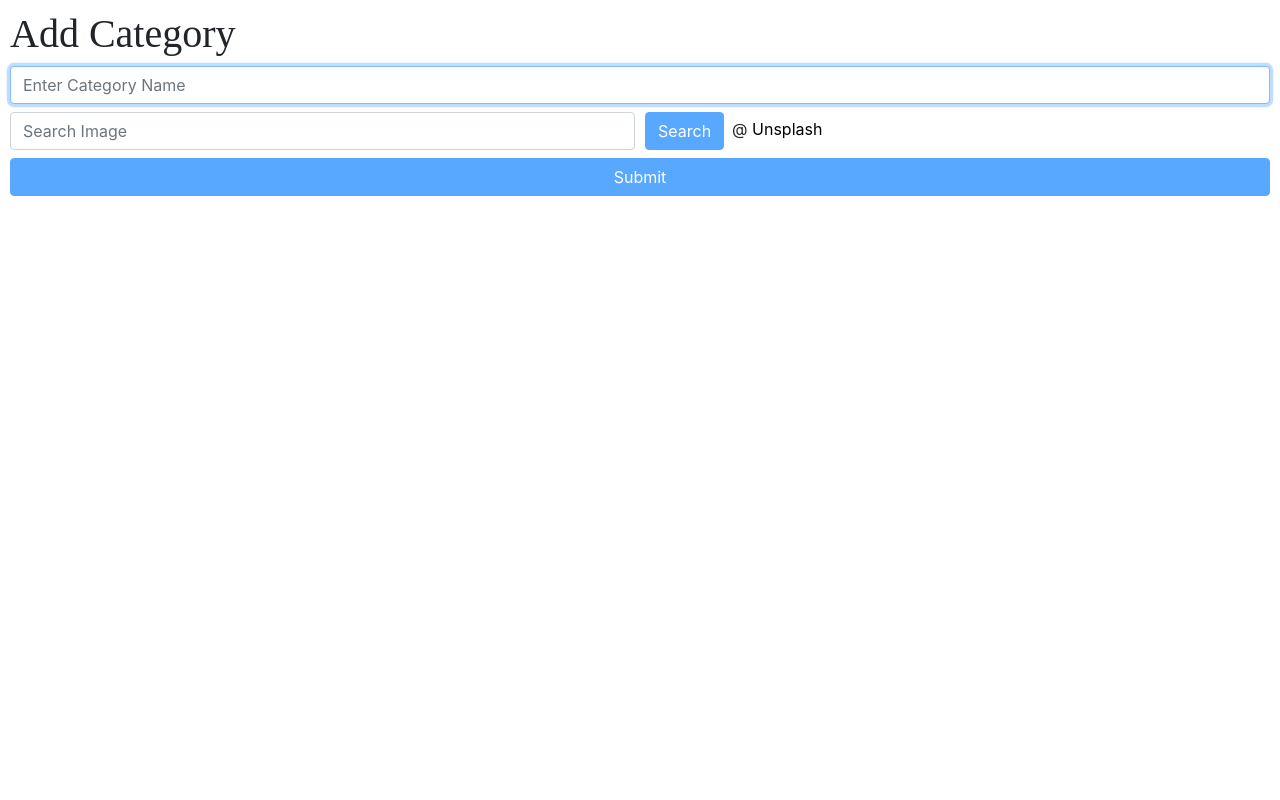
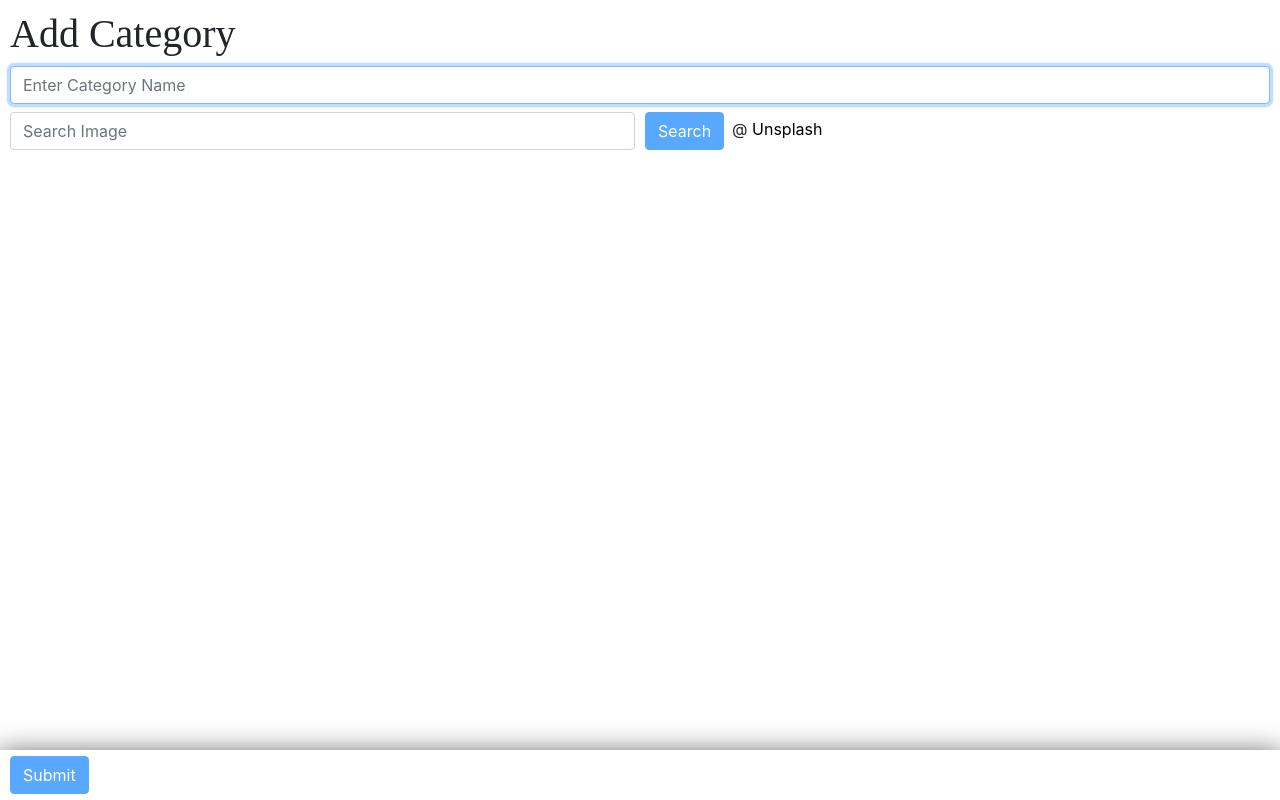
Before and after one commit to gal664/recipes, a React (Create React App) app in the folder front/: page /category/add in a window 1280 px wide. Built offline with nearby package versions, Linux system fonts and the light colour scheme; a web font is replaced by a local one.

Commit message:
merging to master

```diff
--- a/front/src/components/AddCategory.js
+++ b/front/src/components/AddCategory.js
@@ -113,7 +113,9 @@ class AddCategory extends Component {
           {this.renderImageOptionThumbnails()}
           {this.renderMoreButton()}
         </div>
-        <button onClick={this.handleSubmit} disabled={!!!this.state.categoryName.length} className="btn btn-primary">Submit</button>
+        <div className="footer">
+          <button onClick={this.handleSubmit} disabled={!!!this.state.categoryName.length} className="btn btn-primary">Submit</button>
+        </div>
       </div>
     )
   }
```
